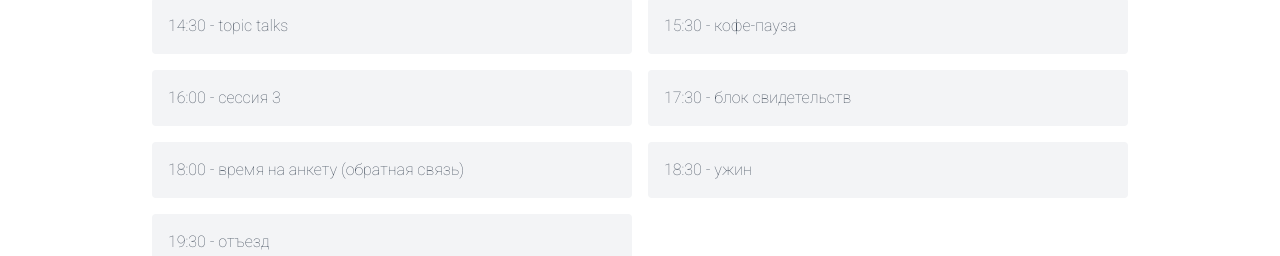
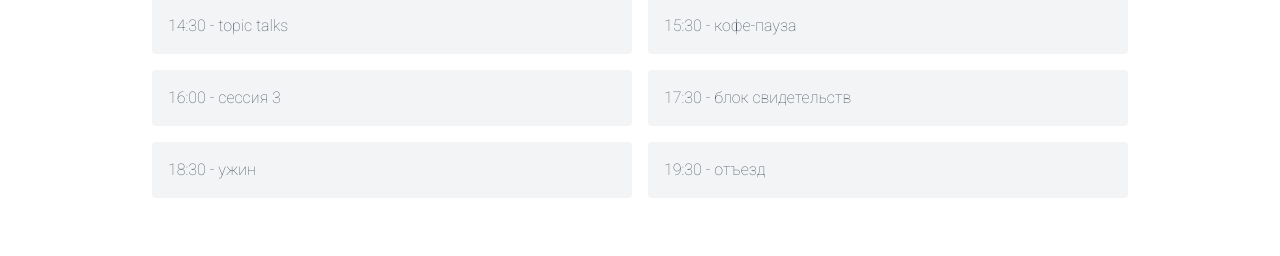
Before and after one commit to LashaLoi/fml, a Next.js app: page / in a window 1280 px wide. Shown: the part 5380-5636 px from the top of the page. Built offline with nearby package versions, Linux system fonts and the light colour scheme.

Commit message:
polish site

```diff
--- a/components/Program/index.tsx
+++ b/components/Program/index.tsx
@@ -167,13 +167,6 @@ export default function Program() {
             </div>
             <div className="p-2 sm:w-1/2 w-full">
               <div className="bg-gray-100 rounded flex p-4 h-full items-center">
-                <span className="title-font font-medium">
-                  18:00 - время на анкету (обратная связь)
-                </span>
-              </div>
-            </div>
-            <div className="p-2 sm:w-1/2 w-full">
-              <div className="bg-gray-100 rounded flex p-4 h-full items-center">
                 <span className="title-font font-medium">18:30 - ужин</span>
               </div>
             </div>
@@ -185,34 +178,6 @@ export default function Program() {
           </div>
         </div>
       </section>
-
-      {/* <section className="text-gray-600 body-font py-24">
-        <div className="text-center mb-10">
-          <h1 className="sm:text-3xl text-2xl font-medium text-center title-font text-gray-900 mb-4">
-            ГЛАВНЫЙ СПИКЕР ФОРУМА
-          </h1>
-        </div>
-        <div className="container mx-auto flex  md:flex-row flex-col items-center">
-          <div className="lg:max-w-lg lg:w-full md:w-1/2 w-5/6 mb-10 md:mb-0">
-            <Image
-              className="object-cover object-center rounded"
-              alt="hero"
-              src="/main.JPG"
-              height={720}
-              width={600}
-            />
-          </div>
-          <div className="lg:flex-grow md:w-1/2 lg:pl-24 md:pl-16 flex flex-col md:items-start md:text-left items-center text-center">
-            <h1 className="title-font sm:text-4xl text-3xl mb-4 font-medium text-gray-900">
-              ПРАВОЗОРОВ ДЕНИС АНАТОЛЬЕВИЧ
-            </h1>
-            <p className="mb-8 leading-relaxed">
-              Ректор колледжа Объединения, лидер, проповедник, пастор, муж одной
-              жены и заботливый отец двух детей.
-            </p>
-          </div>
-        </div>
-      </section> */}
     </>
   );
 }
```
